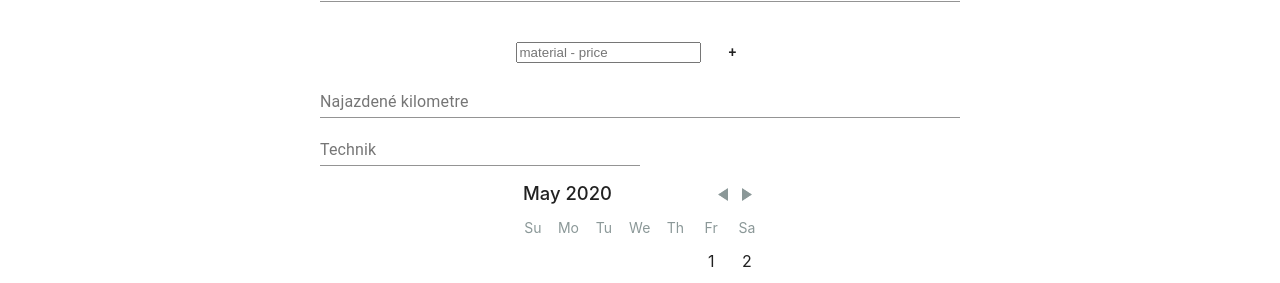
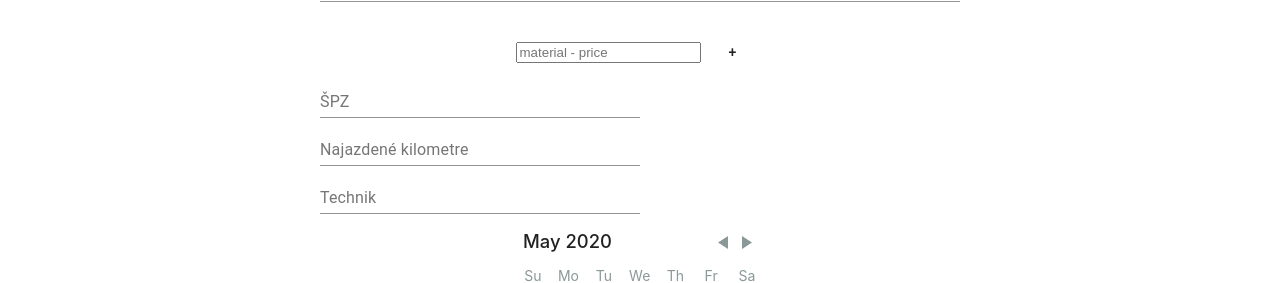
Before and after one commit to MashuSan/CarRepairs, a React (Create React App) app in the folder src/frontend-sbook/: page /createService in a window 1280 px wide. Shown: the part 192-475 px from the top of the page. Built offline with nearby package versions, Linux system fonts and the light colour scheme.

Commit message:
spz added

```diff
--- a/src/frontend-sbook/src/components/Profile/Record.js
+++ b/src/frontend-sbook/src/components/Profile/Record.js
@@ -62,13 +62,22 @@ export class ContactPrivateSection extends React.Component {
         return (
         <div>
             <Grid container xs={12}>
+
                 <Grid item sm={3} xs={12} />
-                <Grid item sm={6} xs={12}>
+                <Grid item sm={3} xs={12}>
+                    <TextField label="ŠPZ"
+                               name={"spz"}
+                               onChange={(e) => this.props.updateInput(e)}/>
+                </Grid>
+                <Grid item sm={6} xs={12} />
+
+                <Grid item sm={3} xs={12} />
+                <Grid item sm={3} xs={12}>
                     <TextField label="Najazdené kilometre"
                                name={"kmStatus"}
                                onChange={(e) => this.props.updateInput(e)}/>
                 </Grid>
-                <Grid item sm={3} xs={12} />
+                <Grid item sm={6} xs={12} />
 
                 <Grid item sm={3} xs={12} />
                 <Grid item sm={3} xs={12}>
@@ -76,7 +85,8 @@ export class ContactPrivateSection extends React.Component {
                                name={"technicsName"}
                                onChange={(e) => this.props.updateInput(e)}/>
                 </Grid>
-                <Grid item sm={3} xs={12} />
+                <Grid item sm={6} xs={12} />
+
             </Grid>
 
             <div>
--- a/src/frontend-sbook/src/pages/Record.js
+++ b/src/frontend-sbook/src/pages/Record.js
@@ -31,6 +31,7 @@ class CompanyAccount extends React.Component {
             },
             body: JSON.stringify({
                 date: this.state.date,
+                spz: this.state.spz,
                 kmStatus: this.state.kmStatus,
                 description: this.state.description,
                 materials: this.state.materials,
```
Also changed, not shown: 1 other file (tests, documents, lock files or other folders).
